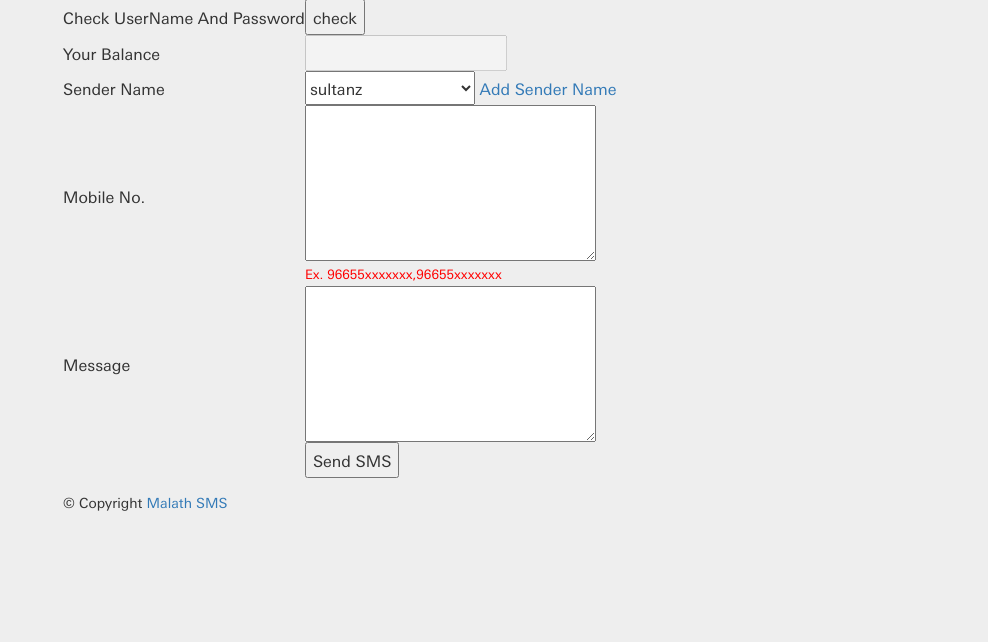
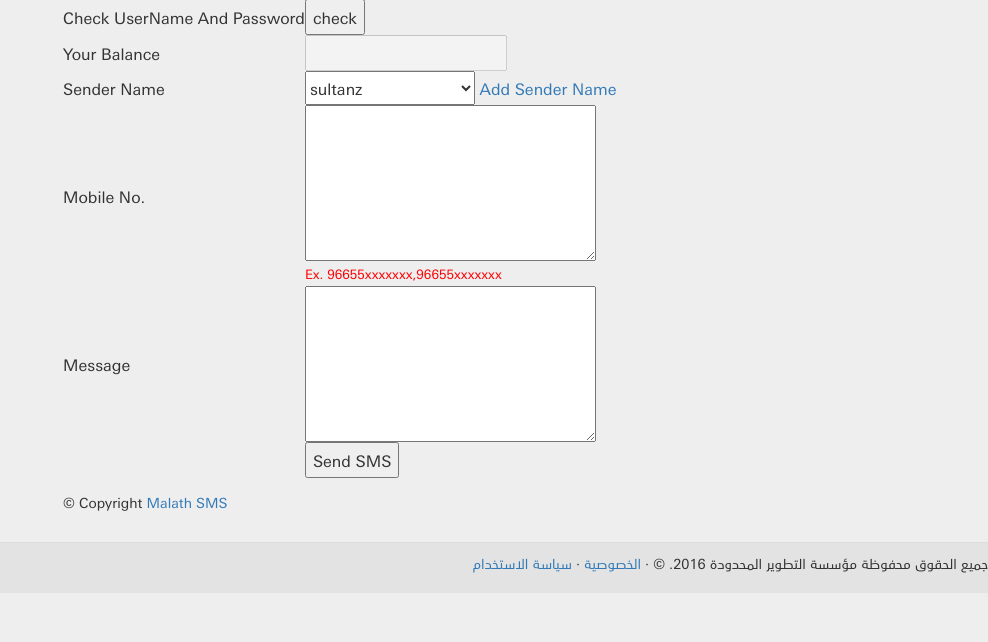
Before and after one commit to ecoder36/daralsahab, a CodeIgniter app: page /database/index.php/worker/sms in a window 1280 px wide. Shown: the part 87-729 px from the top of the page, without its empty margins (292-1280 px from the left). Run offline with CodeIgniter, Linux system fonts and the light colour scheme; data that the repository does not hold is empty; some libraries are stand-ins or nearby versions.

Commit message:
Added Footer to the view pages

```diff
--- a/application/views/templates/footer.php
+++ b/application/views/templates/footer.php
@@ -1,4 +1,18 @@
+
+
+
         </div>
+
+    <!-- FOOTER -->
+    <footer>
+    <div class="footer-bottom">
+            <p> جميع الحقوق محفوظة مؤسسة التطوير المحدودة 2016. &copy; &middot; <a href="#">الخصوصية</a> &middot; <a href="#">سياسة الاستخدام</a></p>
+    </div>
+    <!--/.footer-bottom-->
+    <!--big thanks to kmsharif for the footer in bootsnipp https://bootsnipp.com/snippets/jvpAj-->
+    <!--https://www.w3schools.com/howto/howto_css_social_media_buttons.asp-->
+    </footer>
+
         <script>
                 // CKEDITOR.replace( 'editor1' );
             </script>
--- a/assets/css/style.css
+++ b/assets/css/style.css
@@ -74,4 +74,23 @@ a.pagination-links{
 	display:inline;
 }
 
+
+
+
 /*====  Custom Pages Styles  ====*/
+
+
+
+
+/* Footer Styles */
+
+.footer-bottom {
+	background: #E3E3E3;
+	border-top: 1px solid #DDDDDD;
+	margin-top: 20px;
+	padding-top: 10px;
+	padding-bottom: 10px;
+}
+.footer-bottom p.pull-left {
+	padding-top: 6px;
+}
```
